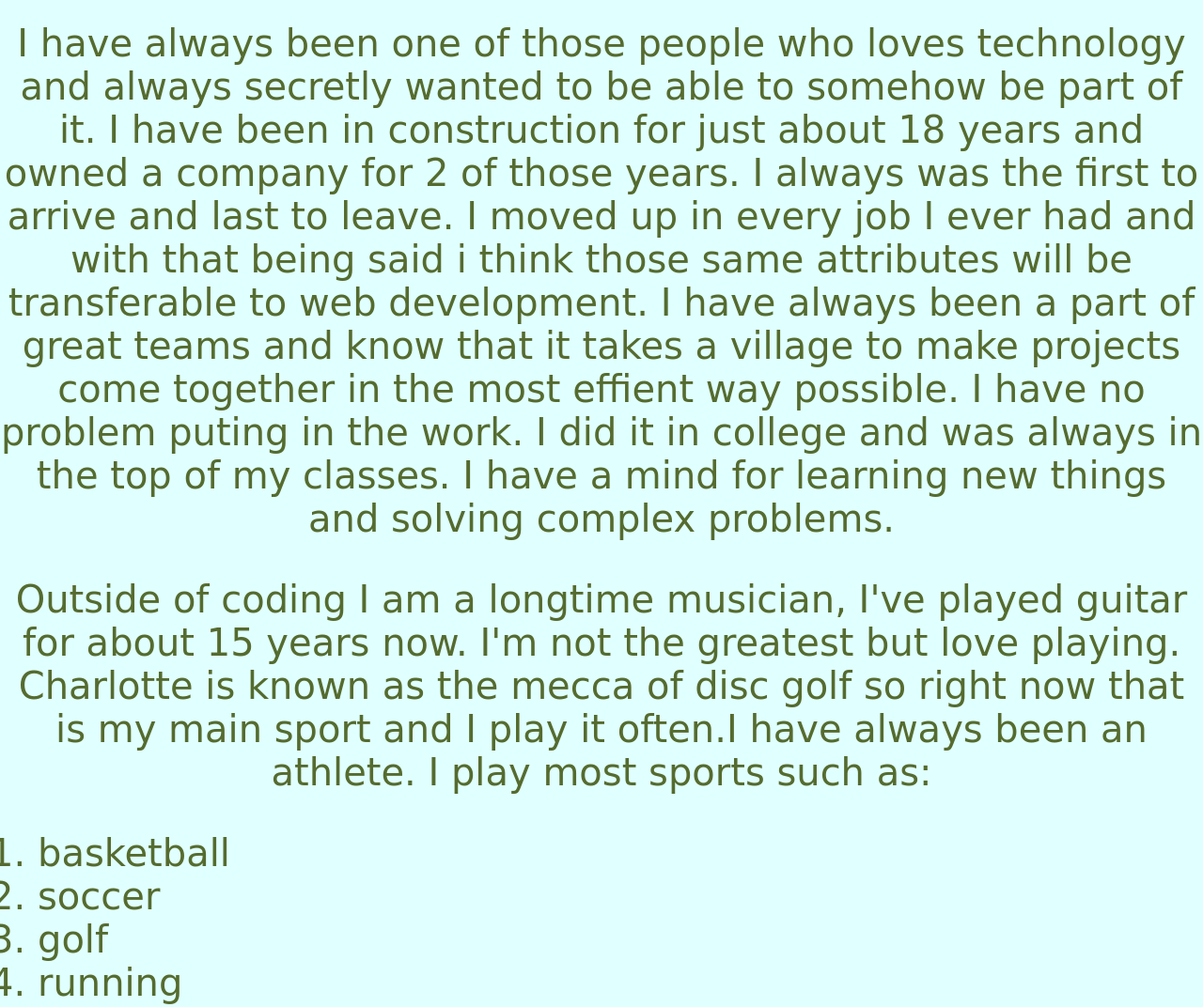
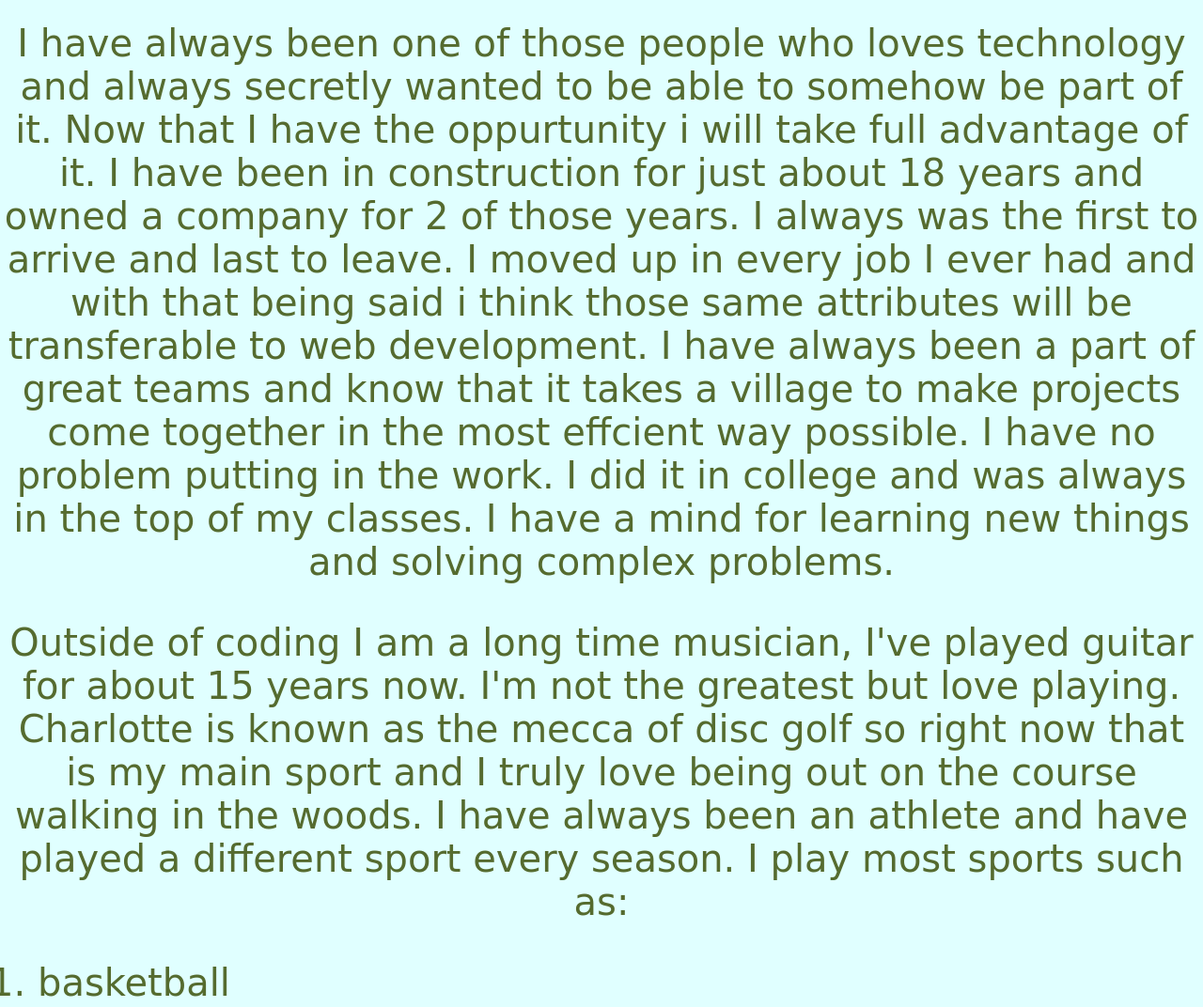
Before and after one commit to JacobP-81/Portfolio, a plain HTML site: page index.html in a window 1280 px wide. Shown: the part 2830-3902 px from the top of the page at 94% size. Drawn offline with nearby package versions, Linux system fonts and the light colour scheme.

Commit message:
Update index.html

```diff
--- a/index.html
+++ b/index.html
@@ -44,17 +44,18 @@
             <h2 class="left">About Me</h2>
             <center><img src="images/guitar.jpg" alt="old school style electric ghuitar" class="auto" style="width=500;width: 500px;border-top-width: 3px;"></center>
             <p style="color:darkolivegreen" class="left">I have always been one of those people who loves technology and always secretly wanted
-                to be able to somehow be part of it. I have been in construction for just about 18 years and owned
+                to be able to somehow be part of it. Now that I have the oppurtunity i will take full advantage of it. I have been in construction for just about 18 years and owned
                 a company for 2 of those years. I always was the first to arrive and last to leave. I moved up in every
                 job I ever had and with that being said i think those same attributes will be transferable to web development.
                 I have always been a part of great teams and know that it takes a village to make projects come together in the most
-                effient way possible. I have no problem puting in the work. I did it in college and was always in the top of my classes. I have a mind
+                effcient way possible. I have no problem putting in the work. I did it in college and was always in the top of my classes. I have a mind
                 for learning new things and solving complex problems.
             </p>
             <!--Here I broke the 2 ideas into 2 paragraphs-->
-            <p style="color:darkolivegreen" class="left"> Outside of coding I am a longtime musician, I've played guitar for about 15 years now. I'm
+            <p style="color:darkolivegreen" class="left"> Outside of coding I am a long time musician, I've played guitar for about 15 years now. I'm
                 not the greatest but love playing.
-                Charlotte is known as the mecca of disc golf so right now that is my main sport and I play it often.I have always been an athlete. I play most sports such as:
+                Charlotte is known as the mecca of disc golf so right now that is my main sport and I truly love being out on the course walking in the woods.
+                I have always been an athlete and have played a different sport every season. I play most sports such as:
                 <ol>
                     <li>basketball</li>
                     <li>soccer</li>
```
